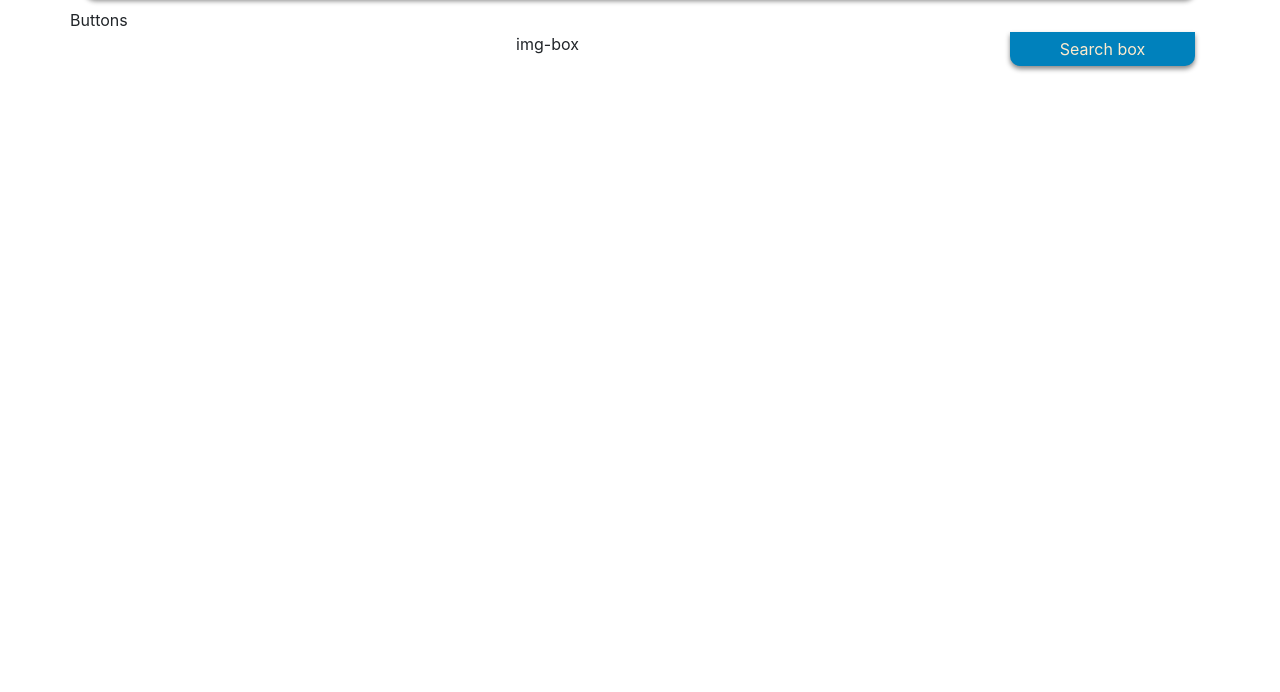
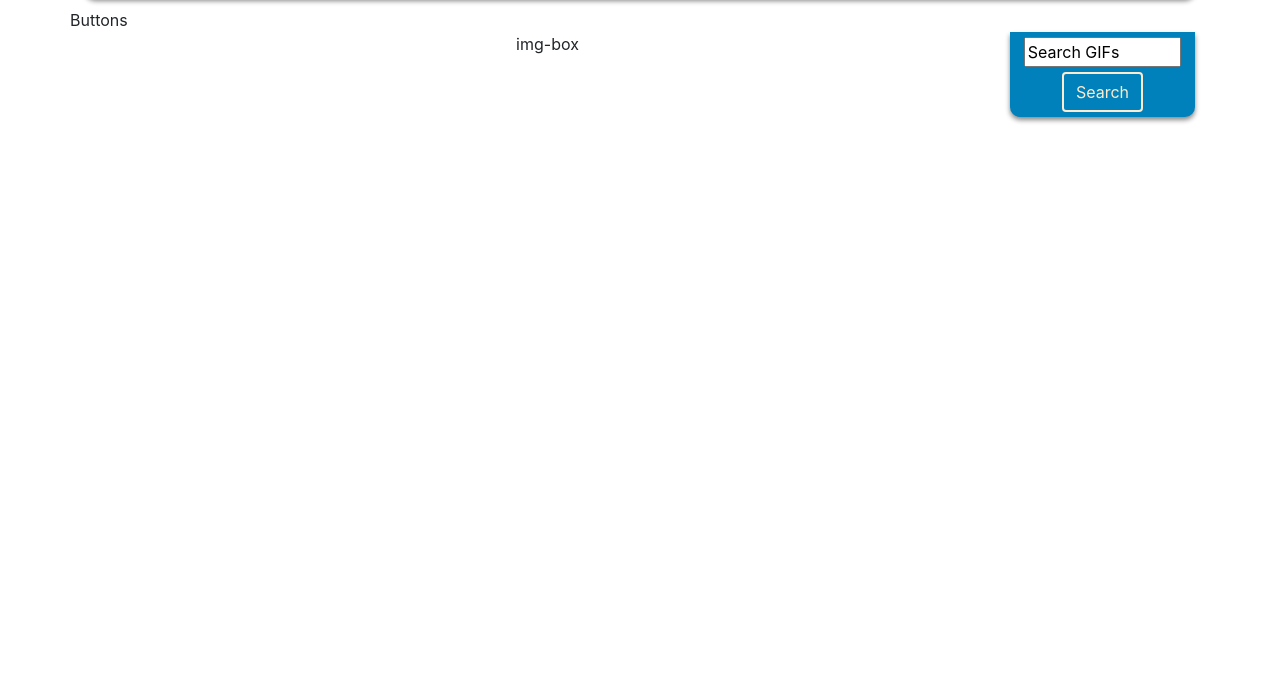
Before and after one commit to krab7191/gifs, a plain HTML site: page index.html in a window 1280 px wide. Shown: the part 108-800 px from the top of the page. Drawn offline with nearby package versions, Linux system fonts and the light colour scheme.

Commit message:
add search form

```diff
--- a/assets/css/main.css
+++ b/assets/css/main.css
@@ -1,8 +1,5 @@
-
 header, #search-box {
     width: 100%;
-    background-color: #0081BC;
-    color: blanchedalmond;
     padding: 5px;
     /* h-offset v-offset blur spread color */
     box-shadow: 0 3px 5px 0 #888;
@@ -10,6 +7,19 @@ header, #search-box {
     border-bottom-right-radius: 10px;
 }
 
+header, #search-box, .btn {
+    background-color: #0081BC;
+    color: blanchedalmond;
+}
+.btn {
+    margin-top: 5px;
+    border: 2px solid blanchedalmond;
+}
+
 #button-box {
     margin-top: 10px;
 }
+
+input {
+    width: 90%;
+}
--- a/index.html
+++ b/index.html
@@ -29,7 +29,10 @@
             img-box
         </div>
         <div class="col-md-2 text-center" id="search-box">
-            Search box
+            <form>
+                <input type="text" name="search" value="Search GIFs">
+                <button class="btn">Search</button>
+            </form>
         </div>
     </div>
 
```
